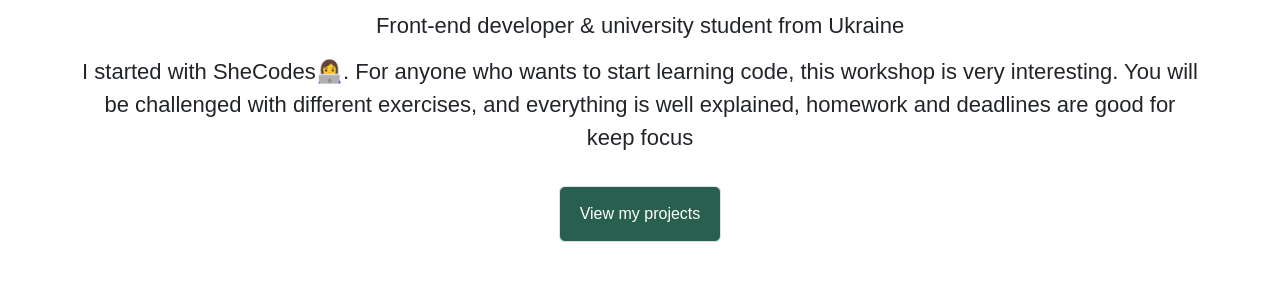
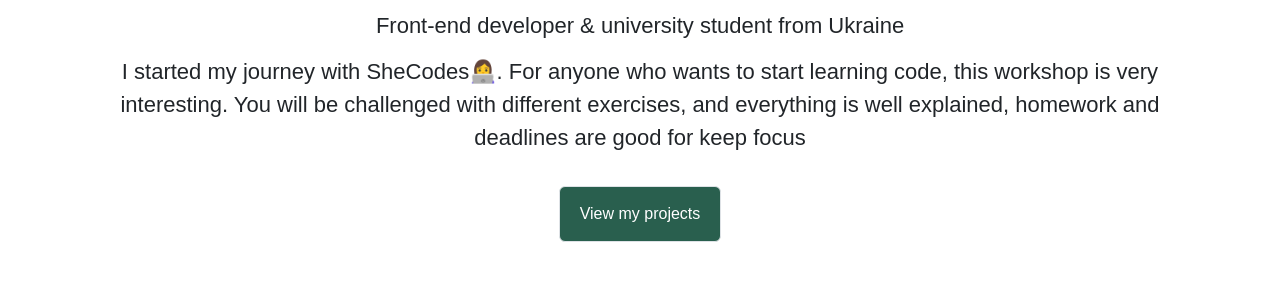
Before and after one commit to alinakornieieva/portfolio-project, a plain HTML site: page about.html in a window 1280 px wide. Shown: the part 185-474 px from the top of the page. Drawn offline with nearby package versions, Linux system fonts and the light colour scheme.

Commit message:
add some text

```diff
--- a/about.html
+++ b/about.html
@@ -38,7 +38,7 @@
     <div class="container mt-5">
             <h1 class="my-name-about">Hi🖐 I am Alina Kornieieva</h1>
             <h3 class="about-job mt-3">Front-end developer & university student from Ukraine </h3>
-            <p class="mt-3">I started with SheCodes👩‍💻. For anyone who wants to start learning code, this workshop is very interesting. You will be challenged with different exercises, and everything is well explained, homework and deadlines are good for keep focus</p>
+            <p class="mt-3">I started my journey with SheCodes👩‍💻. For anyone who wants to start learning code, this workshop is very interesting. You will be challenged with different exercises, and everything is well explained, homework and deadlines are good for keep focus</p>
             <a href="projects.html" class="btn  border mt-3 contct-me">View my projects</a>
     </div>
         <h3 class="highlight mt-5">Certification</h3>
```
